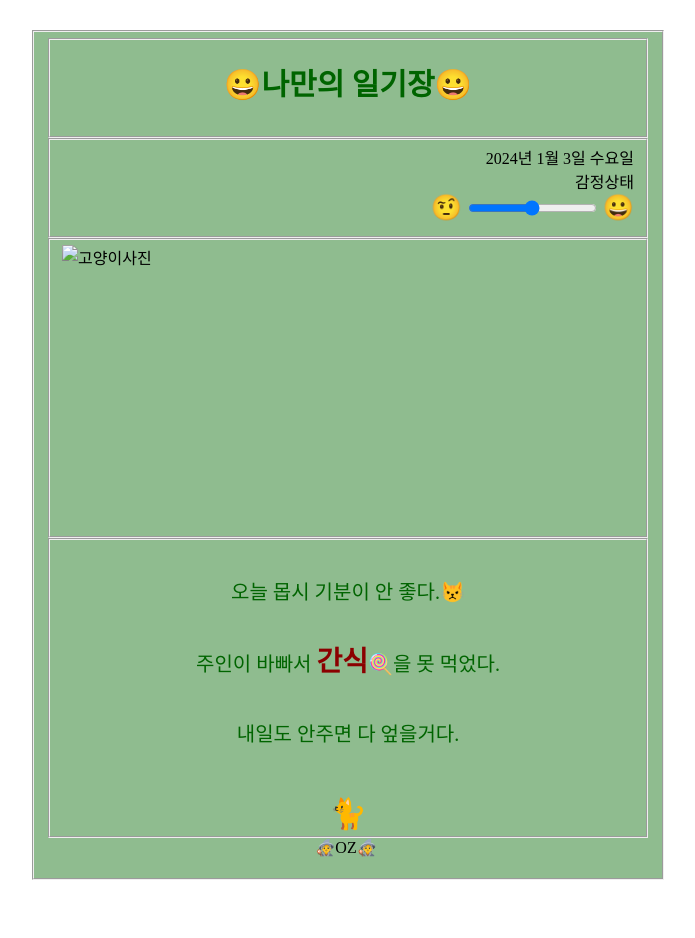
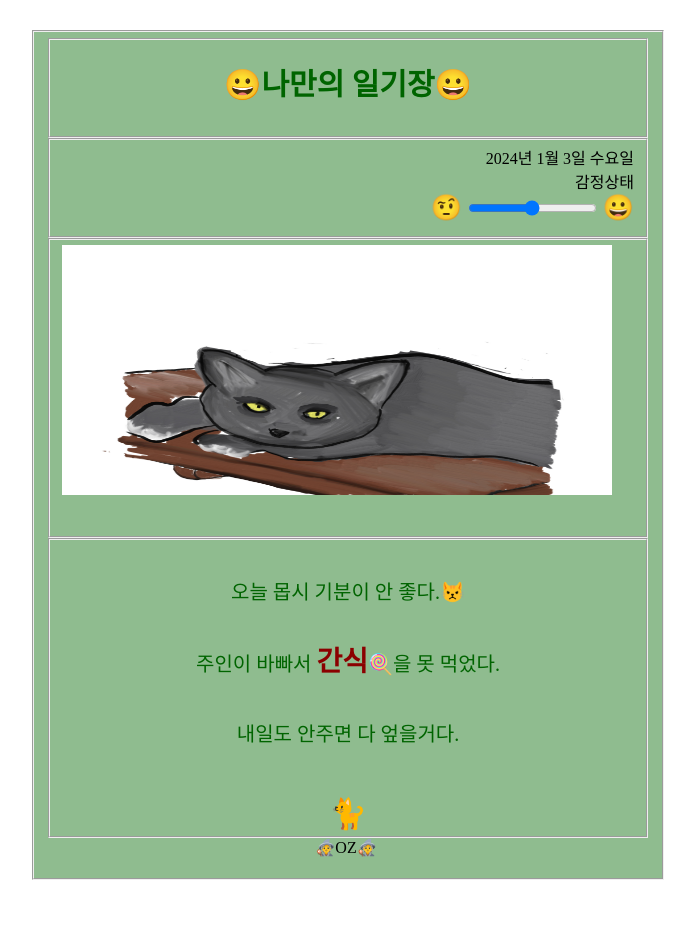
Before and after one commit to enjoylonelines/oz-challenge, a plain HTML site: page css/ch08.html in a window 1280 px wide. Shown: the whole page, without its empty margins (292-987 px from the left). Drawn offline with Linux system fonts and the light colour scheme; the site is published under a folder, as on GitHub Pages, so addresses that start at the root find nothing.

Commit message:
다이어리 만들기

```diff
--- a/css/ch08.html
+++ b/css/ch08.html
@@ -85,7 +85,7 @@
         </header>
         <main class="content">
             <fieldset class="picture">
-                <img src="/images/고양이.JPG" alt="고양이사진">
+                <img src="../images/고양이.JPG" alt="고양이사진">
             </fieldset>
             <fieldset class="paragraph">
                 <p>오늘 몹시 기분이 안 좋다.😾</p>
```
